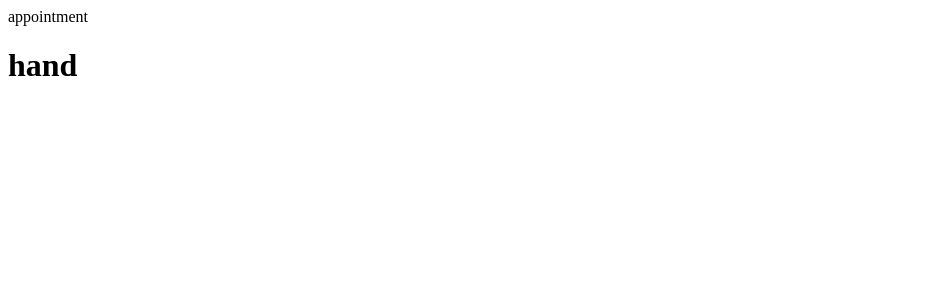
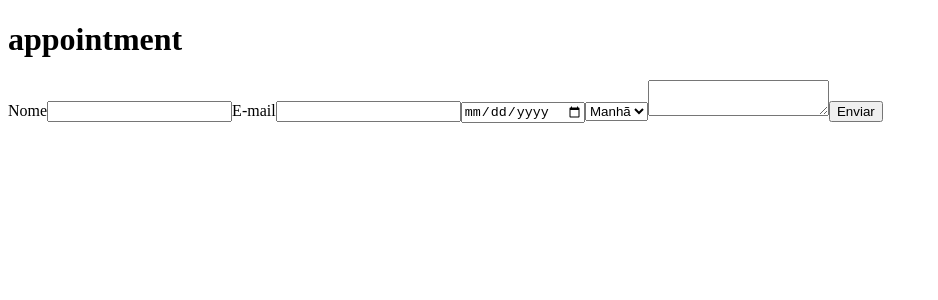
Before and after one commit to matheus-sousa1/GYM, a React (Create React App) app: page /appointment in a window 1280 px wide. Shown: the top 300 px of the page, without its empty margins (0-938 px from the left). Built offline with nearby package versions, Linux system fonts and the light colour scheme.

Commit message:
iniciando estrutura de agendamento

```diff
--- a/package.json
+++ b/package.json
@@ -3,15 +3,18 @@
   "version": "0.1.0",
   "private": true,
   "dependencies": {
+    "@hookform/resolvers": "^3.1.0",
     "@testing-library/jest-dom": "^5.16.5",
     "@testing-library/react": "^13.4.0",
     "@testing-library/user-event": "^13.5.0",
     "react": "^18.2.0",
     "react-dom": "^18.2.0",
+    "react-hook-form": "^7.44.3",
     "react-icons": "^4.8.0",
     "react-router-dom": "^6.11.0",
     "react-scripts": "^5.0.1",
-    "web-vitals": "^2.1.4"
+    "web-vitals": "^2.1.4",
+    "zod": "^3.21.4"
   },
   "scripts": {
     "start": "react-scripts start",
--- a/src/components/pages/appointment.js
+++ b/src/components/pages/appointment.js
@@ -2,8 +2,22 @@ import React from 'react'
 
 function Appointment() {
   return (
-    <div>appointment
-      <h1>hand</h1>
+    <div>
+      <h1>appointment</h1>
+      <form action="">
+        <label htmlFor="">Nome</label>
+        <input type="text" name="nome" />
+        <label htmlFor="">E-mail</label>
+        <input type="email" name="email" />
+        <input type="date" />
+        <select>
+          <option>Manhã</option>
+          <option>Tarde</option>
+          <option>Noite</option>
+        </select>
+        <textarea></textarea>
+        <button type="submit">Enviar</button>
+      </form>
     </div>
   )
 }
```
Also changed, not shown: 1 other file (tests, documents, lock files or other folders).
